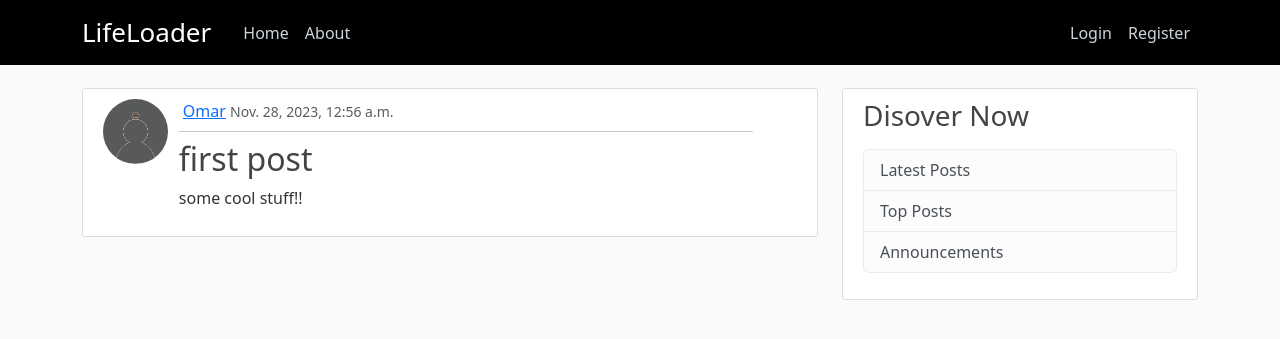
After one commit to Omarkhaled711/LifeLoader, a Django app: page /post/1 in a window 1280 px wide. The commit adds this page. Shown: the top 339 px of the page. Run offline with Django 4.2, Linux system fonts and the light colour scheme; data comes from the database, SQL or seed files in the repository; both versions use the stored data as it was after the commit.

Commit message:
Create, update, view, delete posts

```diff
--- a/social_net/models.py
+++ b/social_net/models.py
@@ -4,6 +4,7 @@
 from django.db import models
 from django.contrib.auth.models import User
 from django.utils import timezone
+from django.urls import reverse
 
 
 class Post(models.Model):
@@ -17,3 +18,9 @@
 
     def __str__(self):
         return self.title
+
+    def get_absolute_url(self):
+        """
+        Get the url of the post after creating it
+        """
+        return reverse('LifeLoader-post_detail', kwargs={'pk': self.pk})
--- a/social_net/static/social_net/main.css
+++ b/social_net/static/social_net/main.css
@@ -50,8 +50,8 @@
   }
 
   .article-img {
-    height: 85px;
-    width: 85px;
+    height: 65px;
+    width: 65px;
     margin-right: 16px;
   }
 
--- a/social_net/templates/social_net/base_temp.html
+++ b/social_net/templates/social_net/base_temp.html
@@ -28,7 +28,8 @@
                 </div>
                 <div class="navbar-nav ms-auto">
                   {% if user.is_authenticated %}
-                    <a class="nav-item nav-link" href="{% url 'LifeLoader-profile' %}">profile</a>
+                    <a class="nav-item nav-link" href="{% url 'LifeLoader-post_create' %}">Write</a>
+                    <a class="nav-item nav-link" href="{% url 'LifeLoader-profile' %}">Profile</a>
                     <a class="nav-item nav-link" href="{% url 'LifeLoader-logout' %}">Logout</a>
                   {% else %}
                     <a class="nav-item nav-link" href="{% url 'LifeLoader-login' %}">Login</a>
--- /dev/null
+++ b/social_net/templates/social_net/post_detail.html
@@ -0,0 +1,29 @@
+{% extends "social_net/base_temp.html" %}
+{% block content %}
+    <article class="media content-section">
+        <div class="row">
+            <div class="col-md-1">
+                <img class="rounded-circle article-img" src="{{ post.author.profile.profile_pic.url }}" alt="post's author profile picture">
+            </div>
+            <div class="col-md-10 ms-3">
+                <div class="media-body">
+                    <div class="d-flex justify-content-between align-items-center">
+                        <div>
+                            <a class="ms-1" href="#">{{ post.author }}</a>
+                            <small class="text-muted">{{ post.date_created }}</small>
+                        </div>
+                    </div>
+                    <hr class="my-2"> <!-- Horizontal line between name/date and post title/content -->
+                    <h2 class="article-title"> {{ post.title }}</h2>
+                    <p class="article-content">{{ post.content }}</p>
+                    {% if post.author == user %}
+                        <div>
+                            <a class="btn btn-outline-primary mb-2 me-3" href="{% url 'LifeLoader-post_delete' post.id%}">Update</a>
+                            <a class="btn btn-outline-danger mb-2" href="{% url 'LifeLoader-post_delete' post.id%}">Delete</a>
+                        </div>
+                    {% endif %}
+                </div>
+            </div>
+        </div>
+    </article>
+{% endblock content %}
--- a/social_net/urls.py
+++ b/social_net/urls.py
@@ -2,6 +2,14 @@
 from social_net import views
 
 urlpatterns = [
-    path('', views.home, name="LifeLoader-home"),
+    path('', views.PostListView.as_view(), name="LifeLoader-home"),
+    path('post/<int:pk>', views.PostDetailView.as_view(),
+         name="LifeLoader-post_detail"),
+    path('post/new', views.PostCreateView.as_view(),
+         name="LifeLoader-post_create"),
+    path('post/<int:pk>/update', views.PostUpdateView.as_view(),
+         name="LifeLoader-post_update"),
+    path('post/<int:pk>/delete', views.PostDeleteView.as_view(),
+         name="LifeLoader-post_delete"),
     path('about/', views.about, name="LifeLoader-about")
 ]
--- a/social_net/views.py
+++ b/social_net/views.py
@@ -1,15 +1,74 @@
 """
 Views File
 """
+from django.forms.models import BaseModelForm
+from django.http import HttpResponse
 from django.shortcuts import render
+from django.views.generic import ListView, DetailView, CreateView, UpdateView, DeleteView
+from django.contrib.auth.mixins import LoginRequiredMixin, UserPassesTestMixin
 from social_net.models import Post
 
 
-def home(request):
-    data = {
-        'posts': Post.objects.all()
-    }
-    return render(request, 'social_net/home.html', data)
+class PostListView(ListView):
+    """ A class for listing posts """
+    model = Post
+    context_object_name = 'posts'
+    ordering = ['-date_created']
+
+
+class PostDetailView(DetailView):
+    """ A class for viewing a certain post """
+    model = Post
+    context_object_name = 'post'
+
+
+class PostCreateView(LoginRequiredMixin, CreateView):
+    """ A class for creating new posts """
+    model = Post
+    fields = ['title', 'content']
+
+    def form_valid(self, form):
+        """ linking the post being created to a specific user """
+        form.instance.author = self.request.user
+        return super().form_valid(form)
+
+
+class PostUpdateView(LoginRequiredMixin, UserPassesTestMixin, UpdateView):
+    """ A class for updating posts """
+    model = Post
+    fields = ['title', 'content']
+
+    def form_valid(self, form):
+        """ linking the post being created to a specific user """
+        form.instance.author = self.request.user
+        return super().form_valid(form)
+
+    def test_func(self):
+        """
+        Allowing editing only if the current user is
+        the author of the post
+        """
+        post = self.get_object()
+        if post.author == self.request.user:
+            return True
+        return False
+
+
+class PostDeleteView(LoginRequiredMixin, UserPassesTestMixin, DeleteView):
+    """ A class for viewing a certain post """
+    model = Post
+    context_object_name = 'post'
+    success_url = '/'
+
+    def test_func(self):
+        """
+        Allowing editing only if the current user is
+        the author of the post
+        """
+        post = self.get_object()
+        if post.author == self.request.user:
+            return True
+        return False
 
 
 def about(request):
```
Also changed, not shown: social_net/templates/social_net/home.html (deleted, +0 -20 lines), social_net/templates/social_net/post_confirm_delete.html (added, +15 -0 lines), social_net/templates/social_net/post_form.html (added, +16 -0 lines), social_net/templates/social_net/post_list.html (added, +25 -0 lines), db.sqlite3.
